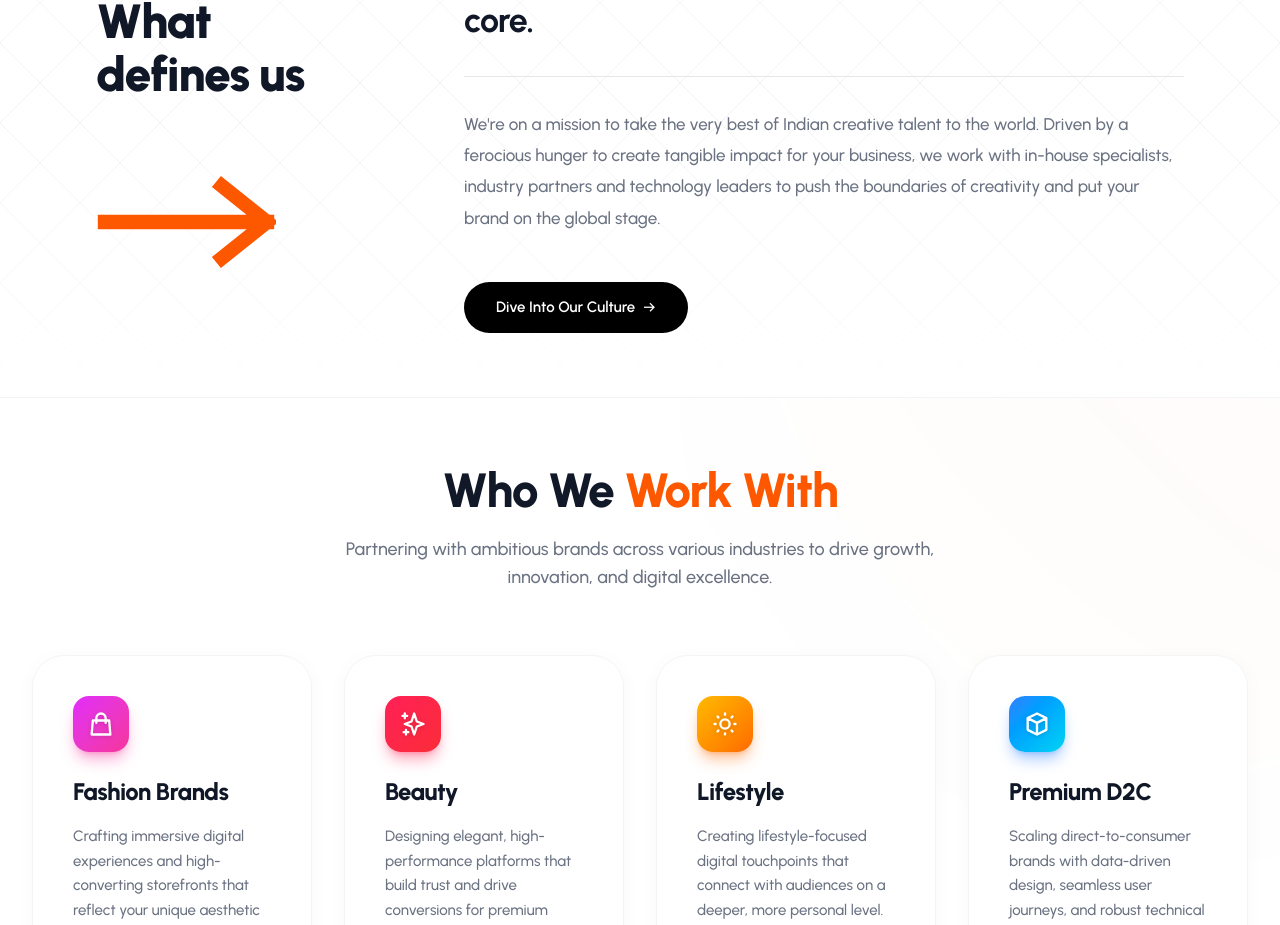
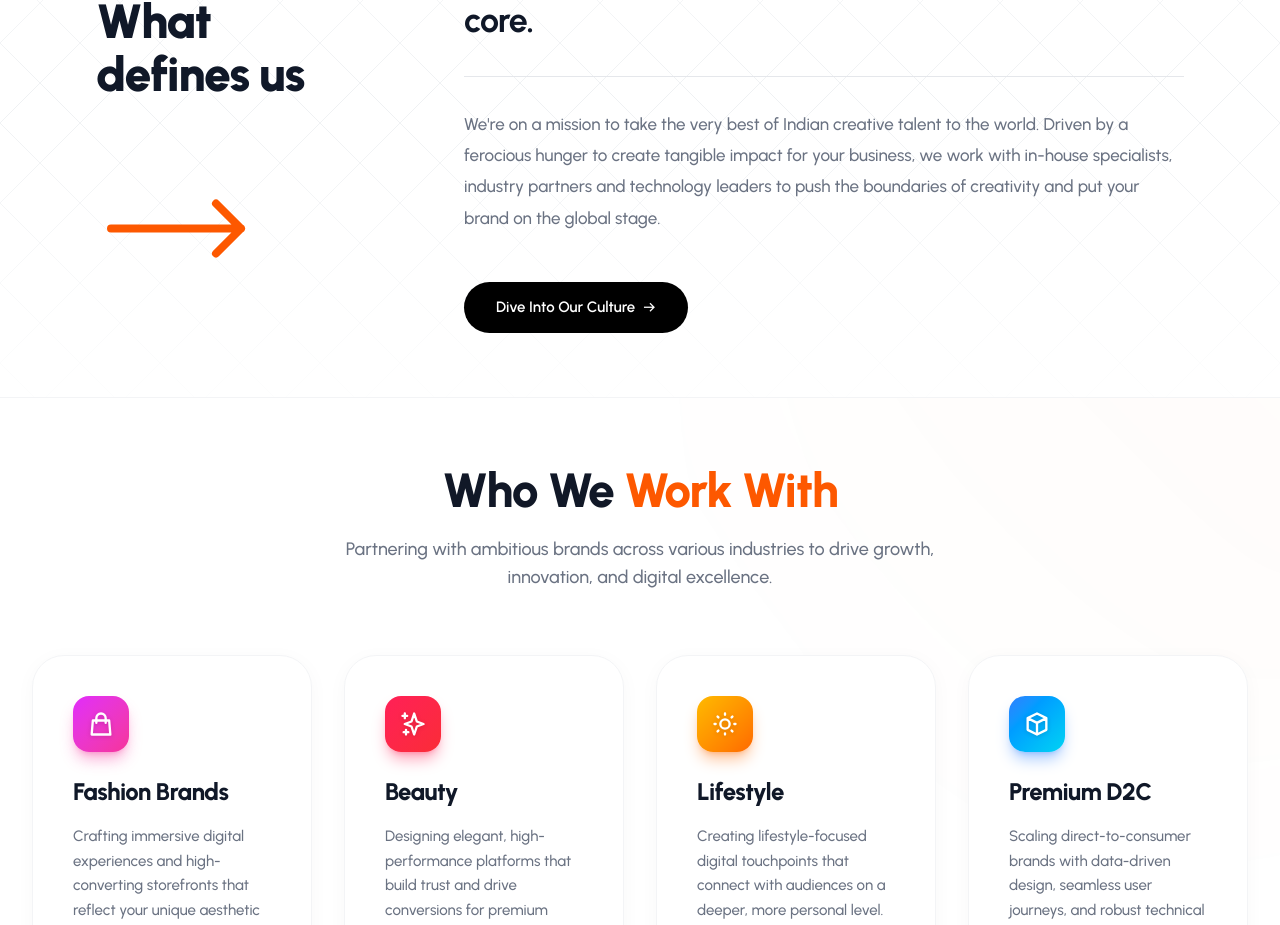
Before and after one commit to Vivekkrguptajio/scaloMatrix, a React (Vite) app in the folder frontend/: page / in a window 1280 px wide. Shown: the part 2072-2997 px from the top of the page. Built offline with nearby package versions, Linux system fonts and the light colour scheme; no server answers.

Commit message:
Update DefinesUs section arrow and height

```diff
--- a/frontend/src/components/DefinesUs.jsx
+++ b/frontend/src/components/DefinesUs.jsx
@@ -38,7 +38,7 @@ export default function DefinesUs() {
   }, [])
 
   return (
-    <section className="relative w-full bg-white py-12 md:py-16 overflow-hidden font-sans border-t border-gray-100">
+    <section className="relative w-full bg-white py-8 md:py-12 lg:py-16 overflow-hidden font-sans border-t border-gray-100">
 
       {/* Subtle Diagonal Grid Pattern */}
       <div className="absolute inset-0 pointer-events-none overflow-hidden z-0">
@@ -75,7 +75,7 @@ export default function DefinesUs() {
                 whileInView={{ opacity: 1, scale: 1 }}
                 viewport={{ once: true }}
                 transition={{ delay: 0.4, type: "spring", stiffness: 200, damping: 15 }}
-                className="hidden md:flex mt-8 w-[180px] h-[180px] items-center justify-center text-[#FD5800]"
+                className="hidden md:flex mt-12 w-[160px] h-[160px] items-center justify-center text-[#FD5800]"
               >
                 <motion.div
                   ref={arrowRef}
@@ -83,9 +83,9 @@ export default function DefinesUs() {
                   transition={{ ease: "linear", duration: 0 }}
                   className="w-full h-full flex items-center justify-center will-change-transform"
                 >
-                  <svg width="180" height="100" viewBox="0 0 100 50" fill="none" xmlns="http://www.w3.org/2000/svg">
+                  <svg width="150" height="75" viewBox="0 0 150 75" fill="none" xmlns="http://www.w3.org/2000/svg">
                     {/* Thick Arrow Pointing Right (rotation handles direction) */}
-                    <path d="M5 25 L95 25 M70 5 L95 25 L70 45" stroke="currentColor" strokeWidth="8" strokeLinejoin="miter" strokeLinecap="square" />
+                    <path d="M10 37.5 L140 37.5 M115 12.5 L140 37.5 L115 62.5" stroke="currentColor" strokeWidth="8" strokeLinejoin="round" strokeLinecap="round" />
                   </svg>
                 </motion.div>
               </motion.div>
```
